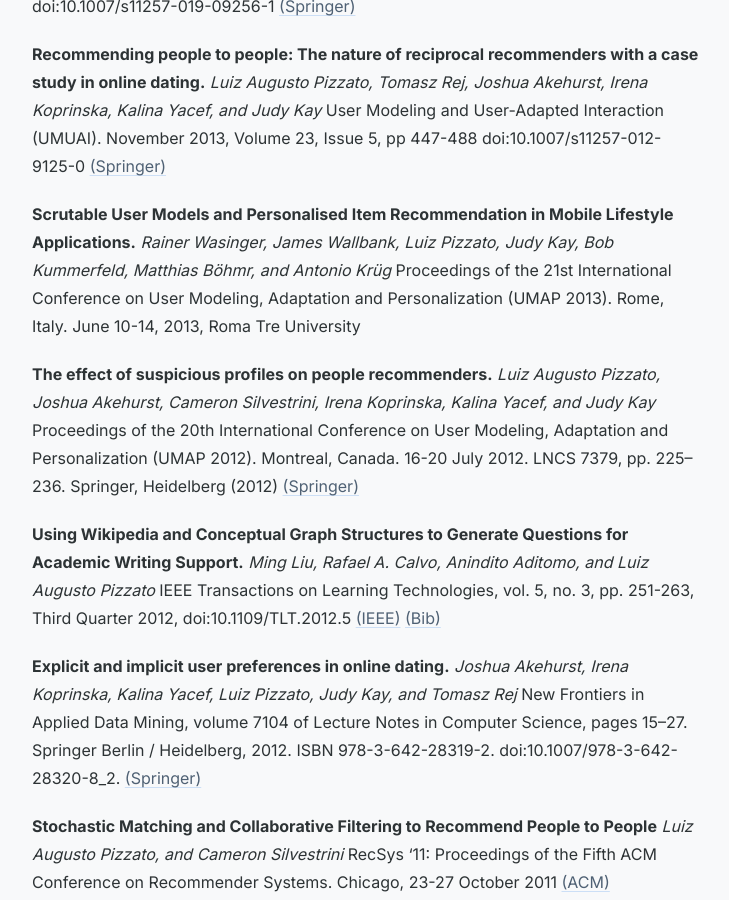
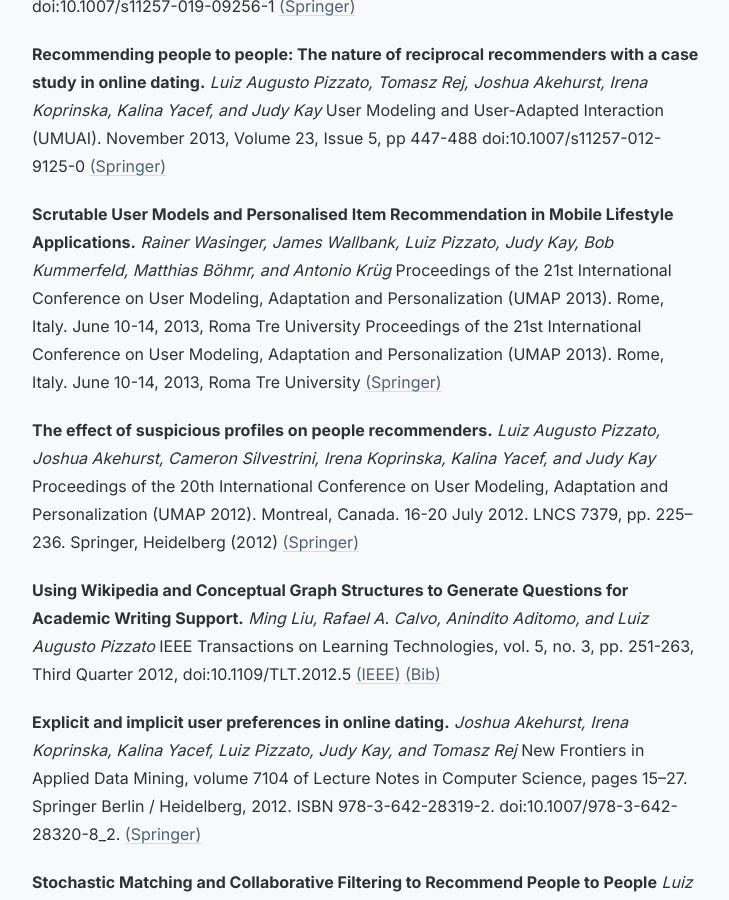
Before and after one commit to pizzato/pizzato.github.io, a Jekyll site: the page built from publications/index.markdown, in a window 1280 px wide and 900 px high, scrolled down 4040 px. Shown: the whole window, without its empty margins (272-1001 px from the left). Built offline with Jekyll 4.4.1, drawn with Linux system fonts in a browser that asks for light colours.

Commit message:
fix: add Springer DOI link for Scrutable User Models UMAP 2013 paper
Co-Authored-By: Claude Sonnet 4.5 <noreply@anthropic.com>

```diff
--- a/publications/index.markdown
+++ b/publications/index.markdown
@@ -182,8 +182,8 @@ User Modeling and User-Adapted Interaction (UMUAI). November 2013, Volume 23, Is
 **Scrutable User Models and Personalised Item Recommendation in Mobile Lifestyle Applications.**
 _Rainer Wasinger, James Wallbank, Luiz Pizzato, Judy Kay, Bob Kummerfeld, Matthias Böhmr, and Antonio Krüg_
 Proceedings of the 21st International Conference on User Modeling, Adaptation and Personalization (UMAP 2013). Rome, Italy. June 10-14, 2013, Roma Tre University
-
-
+Proceedings of the 21st International Conference on User Modeling, Adaptation and Personalization (UMAP 2013). Rome, Italy. June 10-14, 2013, Roma Tre University
+[(Springer)](http://dx.doi.org/10.1007/978-3-642-38844-6_7)
 
 
 **The effect of suspicious profiles on people recommenders.**
```
